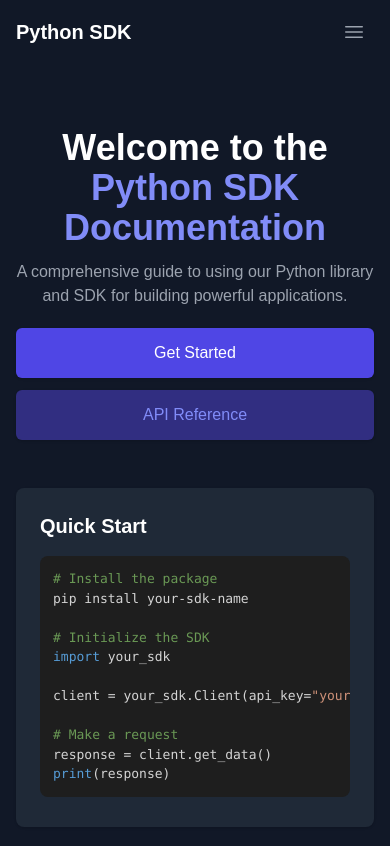
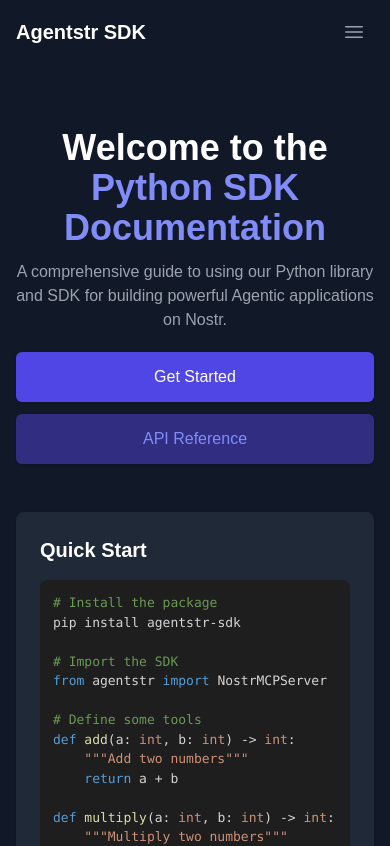
Before and after one commit to agentstr/agentstr-ui, a Next.js app: page / in a window 390 px wide. Shown: the top 846 px of the page. Built offline with nearby package versions, Linux system fonts and the light colour scheme.

Commit message:
mobile fix

```diff
--- a/app/layout.tsx
+++ b/app/layout.tsx
@@ -14,8 +14,8 @@ const geistMono = Geist_Mono({
 });
 
 export const metadata: Metadata = {
-  title: "Python SDK Documentation",
-  description: "Documentation and API reference for the Python SDK",
+  title: "Agentstr SDK Documentation",
+  description: "Documentation and API reference for the Agentstr SDK",
 };
 
 export default function RootLayout({
--- a/app/page.tsx
+++ b/app/page.tsx
@@ -10,7 +10,7 @@ export default function Home() {
             <span className="block text-indigo-400">Python SDK Documentation</span>
           </h1>
           <p className="mt-3 text-base text-gray-400 sm:mt-5 sm:text-lg sm:max-w-xl sm:mx-auto md:mt-5 md:text-xl">
-            A comprehensive guide to using our Python library and SDK for building powerful applications.
+            A comprehensive guide to using our Python library and SDK for building powerful Agentic applications on Nostr.
           </p>
           <div className="mt-5 max-w-md mx-auto sm:flex sm:justify-center md:mt-8">
             <div className="rounded-md shadow">
@@ -39,16 +39,31 @@ export default function Home() {
               <CodeBlock
                 language="python"
                 value={`# Install the package
-pip install your-sdk-name
+pip install agentstr-sdk
 
-# Initialize the SDK
-import your_sdk
+# Import the SDK
+from agentstr import NostrMCPServer
 
-client = your_sdk.Client(api_key="your-api-key")
+# Define some tools
+def add(a: int, b: int) -> int:
+    """Add two numbers"""
+    return a + b
 
-# Make a request
-response = client.get_data()
-print(response)`}
+def multiply(a: int, b: int) -> int:
+    """Multiply two numbers"""
+    return a * b
+
+# Initialize the server
+server = NostrMCPServer(name="Math MCP Server",
+                        private_key="nsec...",
+                        relays=["wss://some-relay.com"])
+
+server.add_tool(add)  # Add by signature alone
+server.add_tool(multiply, name="multiply", description="Multiply two numbers")  # Add by signature and name
+
+# Start the server
+server.start()
+`}
               />
             </div>
           </div>
--- a/components/Navbar.tsx
+++ b/components/Navbar.tsx
@@ -21,7 +21,7 @@ export default function Navbar() {
           <div className="flex">
             <div className="flex-shrink-0 flex items-center">
               <Link href="/" className="text-xl font-bold text-white">
-                Python SDK
+                Agentstr SDK
               </Link>
             </div>
             <div className="hidden sm:ml-6 sm:flex sm:space-x-8">
@@ -60,7 +60,7 @@ export default function Navbar() {
               <Link
                 key={item.name}
                 href={item.href}
-                className="block px-3 py-2 rounded-md text-base font-medium text-gray-900 hover:text-gray-700 hover:bg-gray-50"
+                className="block px-3 py-2 rounded-md text-base font-medium text-gray-300 hover:text-white hover:bg-gray-800"
               >
                 {item.name}
               </Link>
```
